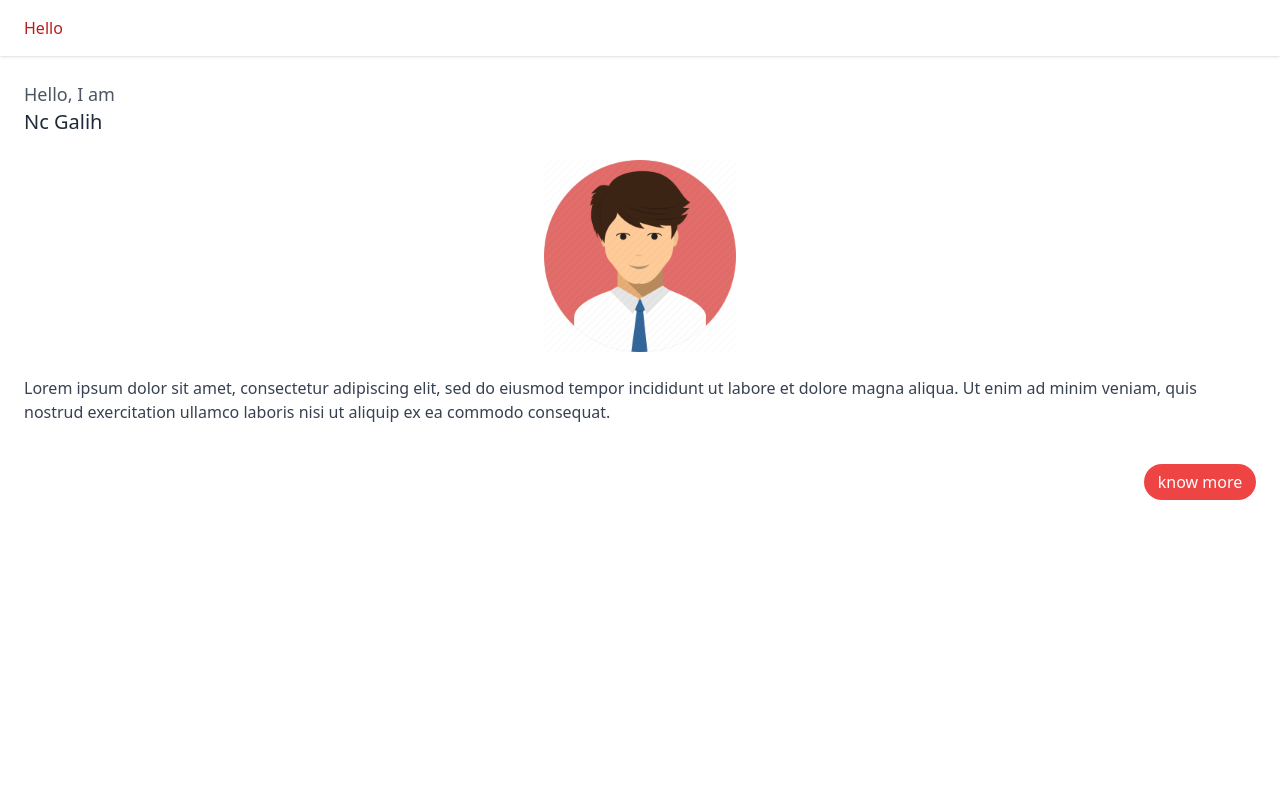
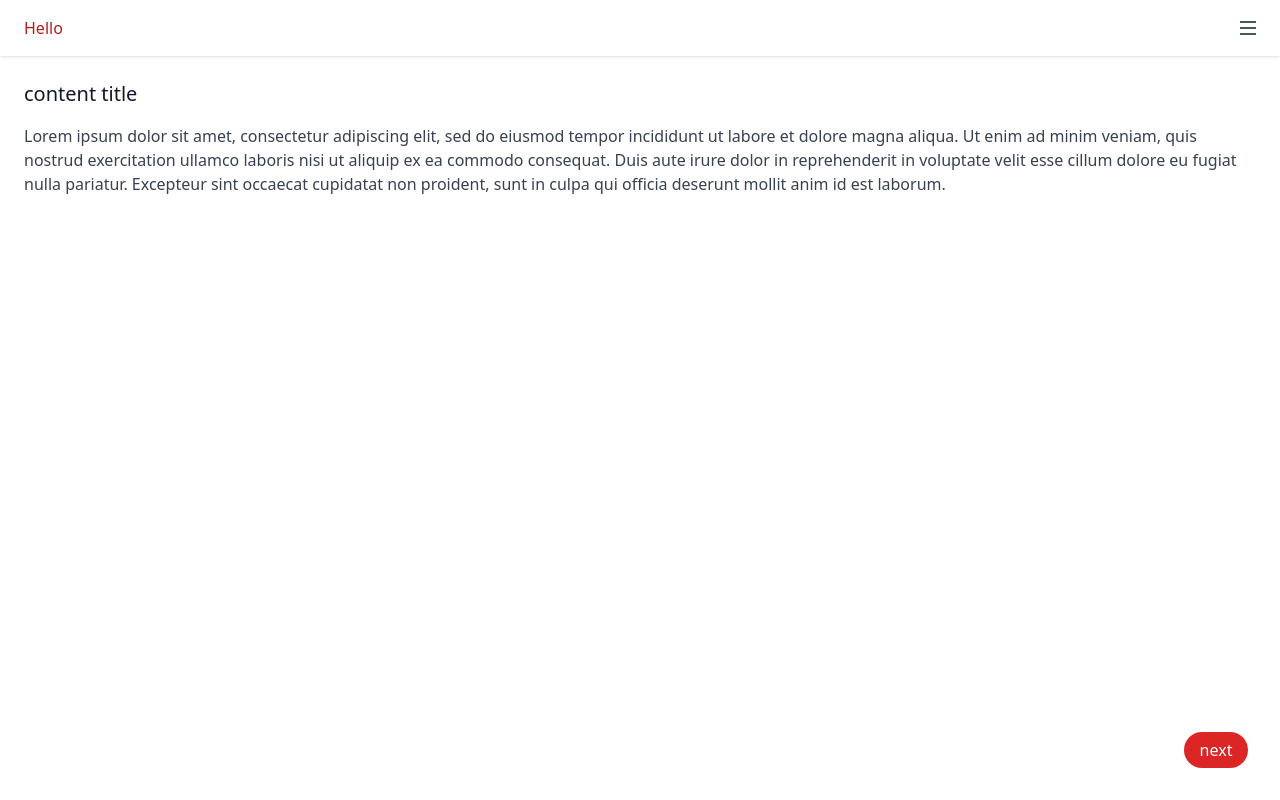
Before and after one commit to ncgalih/nwdc-2022-assignment, a React (Create React App) app: page / in a window 1280 px wide. Built offline with nearby package versions, Linux system fonts and the light colour scheme.

Commit message:
create content page layout

```diff
--- a/src/App.js
+++ b/src/App.js
@@ -1,11 +1,15 @@
 import Navbar from './component/Navbar';
 import Home from './component/Home';
+import Content from './component/Content';
 
 function App() {
   return (
     <div className='h-screen'>
-      <Navbar />
-      <Home />
+      <Navbar brand="Hello" />
+      <Content
+        title="content title"
+        text="Lorem ipsum dolor sit amet, consectetur adipiscing elit, sed do eiusmod tempor incididunt ut labore et dolore magna aliqua. Ut enim ad minim veniam, quis nostrud exercitation ullamco laboris nisi ut aliquip ex ea commodo consequat. Duis aute irure dolor in reprehenderit in voluptate velit esse cillum dolore eu fugiat nulla pariatur. Excepteur sint occaecat cupidatat non proident, sunt in culpa qui officia deserunt mollit anim id est laborum."
+      />
     </div>
   );
 }
--- /dev/null
+++ b/src/component/Content.js
@@ -0,0 +1,14 @@
+function Content({title, text}){
+    return(
+        <div className="grid min-h-[93%] px-6 py-6">
+            <main>
+                <h2 className="text-gray-900 text-xl mb-4">{title}</h2>
+                <p className="text-gray-700">{text}</p>
+            </main>
+            <button className="mr-2 ml-auto mb-2 mt-auto text-white bg-red-600 hover:bg-red-700 w-16 h-9 rounded-full">
+                next
+            </button>
+        </div>
+    )
+}
+export default Content;
--- a/src/component/Home.js
+++ b/src/component/Home.js
@@ -1,16 +1,14 @@
-import Avatar from '../assets/avatar.png'
 
-function Home(){
+function Home({profile, name, desc}){
     return (
         <div className="flex flex-col px-6 pt-6 h-fit">
             <div className="flex flex-col">
                 <h3 className="text-gray-600 text-lg">Hello, I am</h3>
-                <h1 className="text-gray-800 text-xl mb-6">Nc Galih</h1>
+                <h1 className="text-gray-800 text-xl mb-6">{name}</h1>
             </div>
-            <img src={Avatar} className='w-48 h-48 mx-auto mb-6'/>
-            <p className="text-gray-700 text-base">
-                Lorem ipsum dolor sit amet, consectetur adipiscing elit, sed do eiusmod tempor incididunt ut labore et dolore magna aliqua. Ut enim ad minim veniam, quis nostrud exercitation ullamco laboris nisi ut aliquip ex ea commodo consequat.
-            </p>
+            <img src={profile} className='w-48 h-48 mx-auto mb-6'/>
+            <p className="text-gray-700 text-base">{desc}</p>
+
             <button className='mr-0 ml-auto mb-0 mt-10 text-white bg-red-500 w-28 h-9 rounded-full'>
                 know more
             </button>
--- a/src/component/Navbar.js
+++ b/src/component/Navbar.js
@@ -1,7 +1,12 @@
-function Navbar(){
+function Navbar({brand}){
     return(
-        <nav className="flex flex-row bg-white px-6 shadow h-[7%]">
-            <p className="text-red-700 my-auto">Hello</p>
+        <nav className="flex bg-white px-6 shadow justify-between h-[7%]">
+            <p className="text-red-700 my-auto">{brand}</p>
+            <button className="space-y-1">
+                <span className="w-4 h-0.5 bg-gray-600 block"></span>
+                <span className="w-4 h-0.5 bg-gray-600 block"></span>
+                <span className="w-4 h-0.5 bg-gray-600 block"></span>
+            </button>
         </nav>
     )
 }
```
